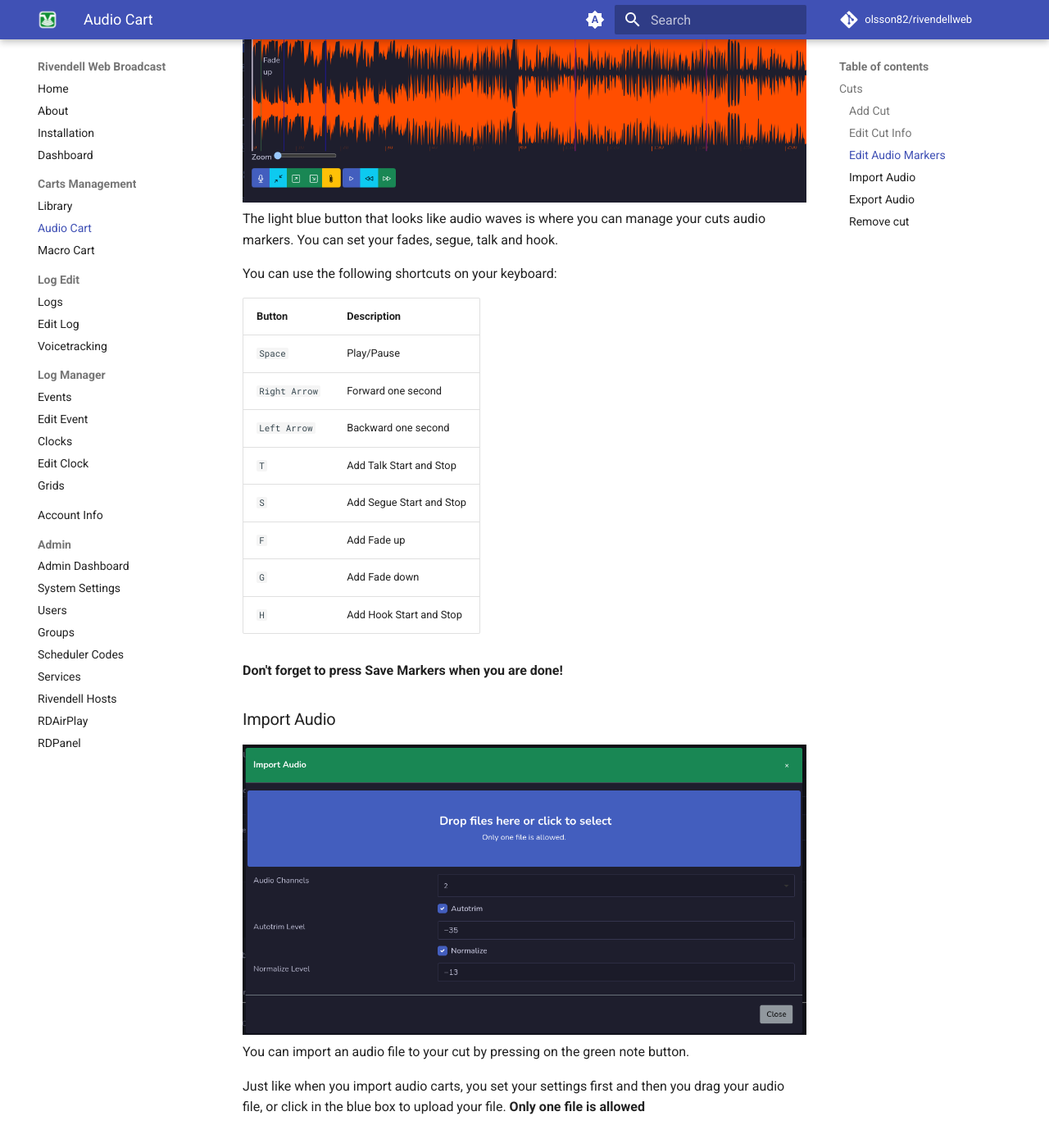
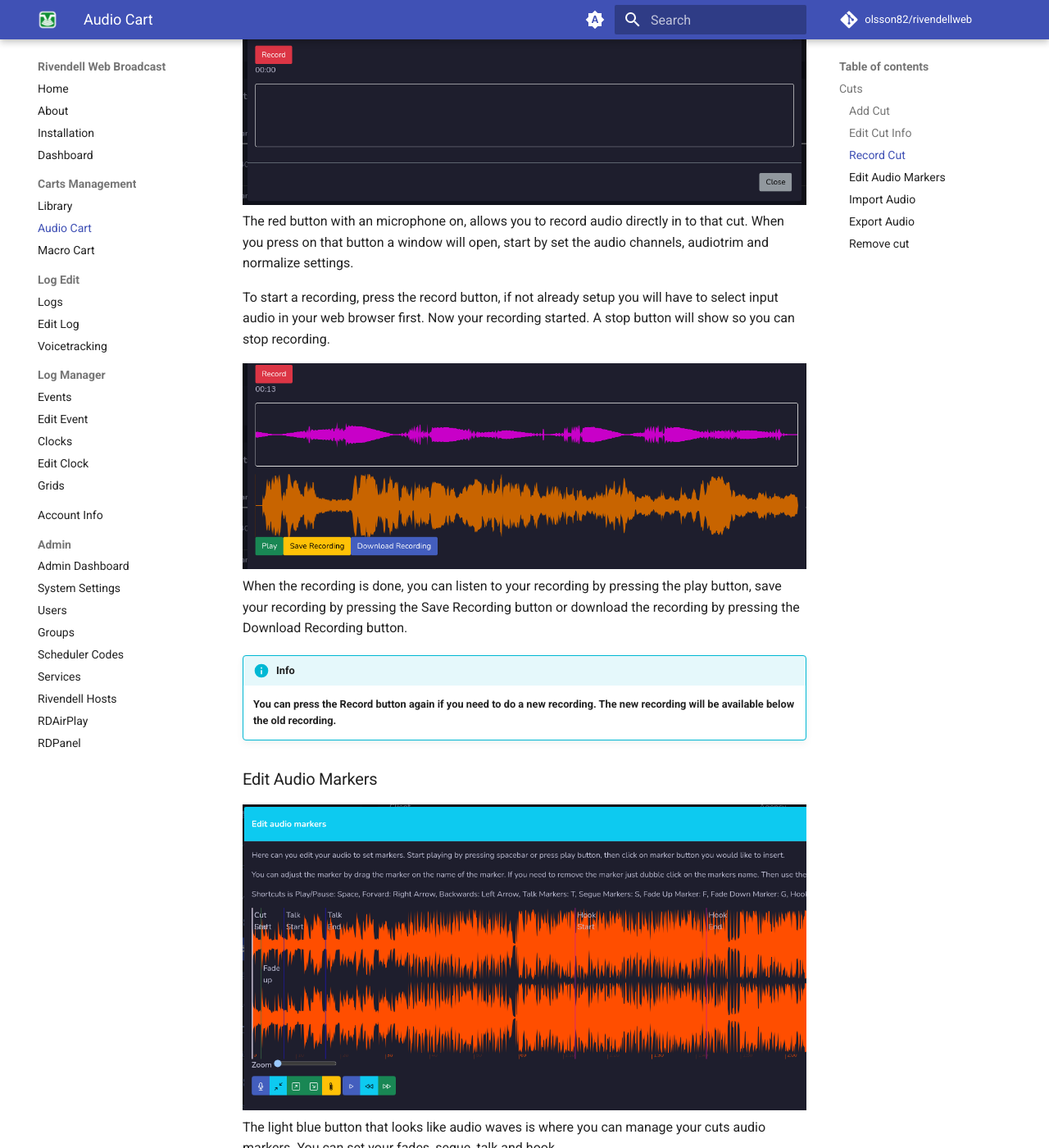
Before and after one commit to olsson82/rivwebdoc, an MkDocs documentation site: the page built from docs/audiocart.md, in a window 1280 px wide and 1400 px high, scrolled down 1904 px. Shown: the whole window at 82% size. Built offline with MkDocs 1.6.1 and Material for MkDocs 9.7.7, drawn with Linux system fonts in a browser that asks for light colours; comment, search, counter and statistics services are not loaded.

Commit message:
Added document for record cut

```diff
--- a/docs/audiocart.md
+++ b/docs/audiocart.md
@@ -15,6 +15,19 @@
 If you press the pen button on the cut, you will open the cut info window where you can change your cut settings. This is where you can adjust the day parts, cut name etc.
 
 Just press save button to save your changes.
+
+### Record Cut
+![Screenshot](img/recordcut.png)
+The red button with an microphone on, allows you to record audio directly in to that cut. When you press on that button a window will open, start by set the audio channels, audiotrim and normalize settings.
+
+To start a recording, press the record button, if not already setup you will have to select input audio in your web browser first. Now your recording started. A stop button will show so you can stop recording.
+
+![Screenshot](img/recordedcut.png)
+When the recording is done, you can listen to your recording by pressing the play button, save your recording by pressing the Save Recording button or download the recording by pressing the Download Recording button.
+
+!!! Info
+
+    **You can press the Record button again if you need to do a new recording. The new recording will be available below the old recording.**
 
 ### Edit Audio Markers
 ![Screenshot](img/editmarkers.png)
```
Also changed, not shown: docs/img/cuts.png, docs/img/recordcut.png (added), docs/img/recordedcut.png (added).
